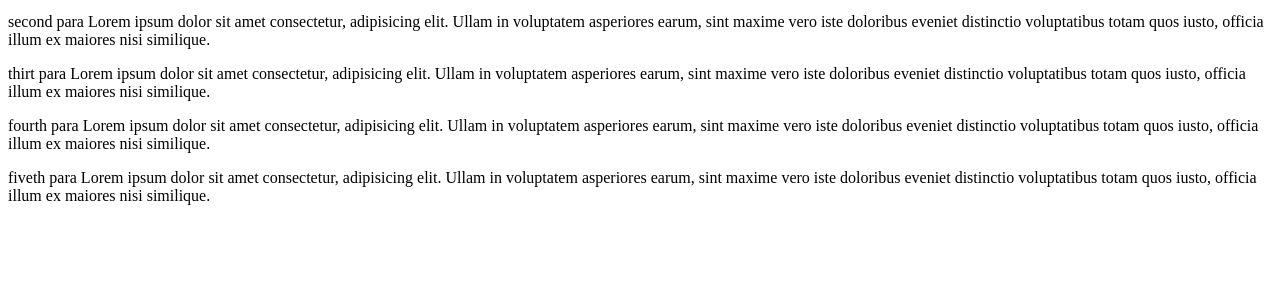
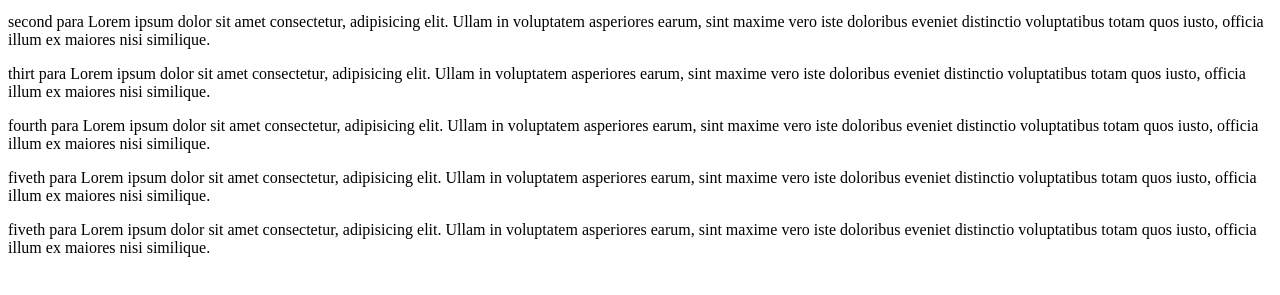
Before and after one commit to Aman-Farhan/class-19-audi-javascript, a plain HTML site: page index.html in a window 1280 px wide. Shown: the part 119-414 px from the top of the page. Drawn offline with Linux system fonts and the light colour scheme.

Commit message:
first commit

```diff
--- a/index.html
+++ b/index.html
@@ -38,6 +38,12 @@
       distinctio voluptatibus totam quos iusto, officia illum ex maiores nisi
       similique.
     </p>
+    <p>
+      fiveth  para   Lorem ipsum dolor sit amet consectetur, adipisicing elit. Ullam in
+      voluptatem asperiores earum, sint maxime vero iste doloribus eveniet
+      distinctio voluptatibus totam quos iusto, officia illum ex maiores nisi
+      similique.
+    </p>
 </div>
     <script src="app.js"></script>
   </body>
```
